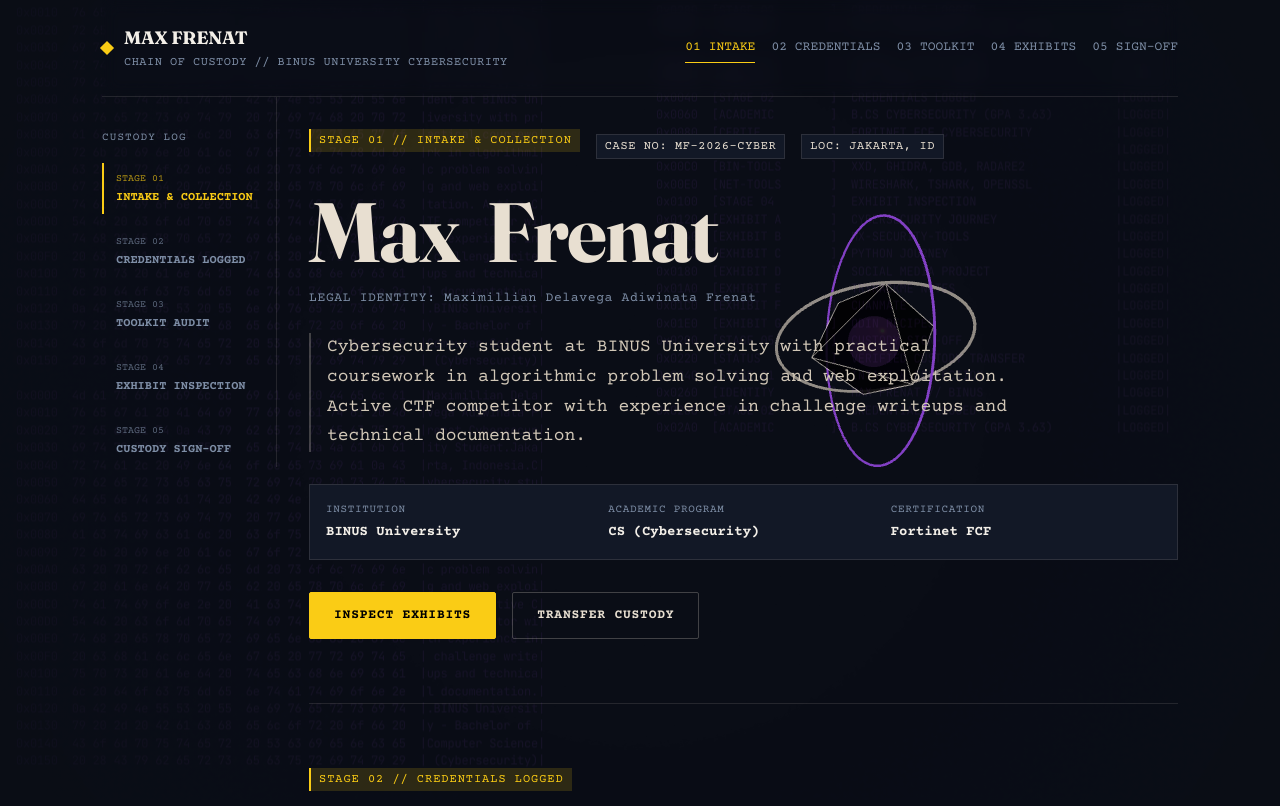
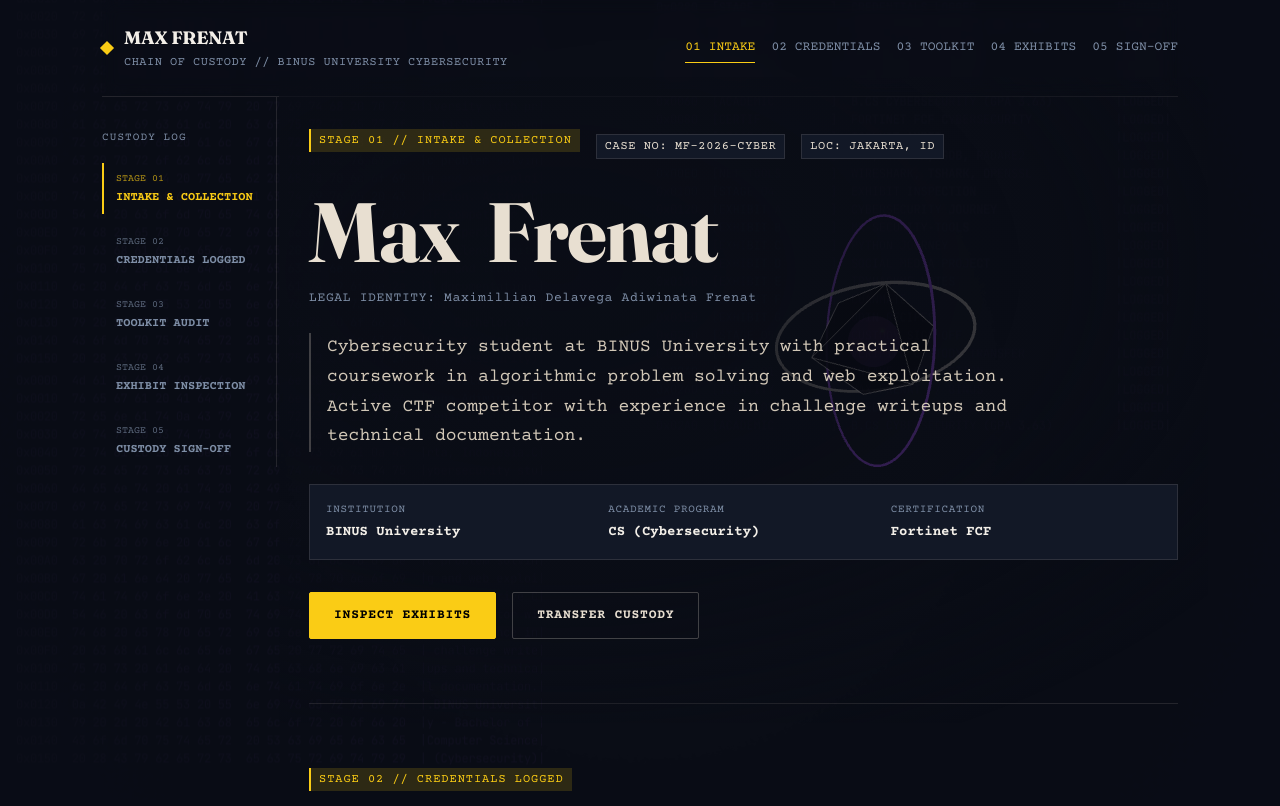
Before and after one commit to LKenzo/max-portofolio, a website built with Vite: page index.html in a window 1280 px wide. Shown: the top 806 px of the page. Built offline with nearby package versions, Linux system fonts and the light colour scheme; some packages are replaced by stand-ins of ours; animation ran at ten frames a second.

Commit message:
feat(ui): darker seamless streams with 0.98 alpha cards and hero scrim

```diff
--- a/src/styles/dossier.css
+++ b/src/styles/dossier.css
@@ -315,6 +315,27 @@
   display: flex;
   flex-direction: column;
   justify-content: center;
+  position: relative;
+}
+
+/* Subtle dark scrim behind hero name and statements to ensure zero stream bleed-through */
+.hero-block::before {
+  content: '';
+  position: absolute;
+  inset: -20px -30px;
+  background: radial-gradient(
+    ellipse 90% 80% at 30% 30%,
+    rgba(10, 13, 22, 0.88) 0%,
+    rgba(10, 13, 22, 0.65) 60%,
+    transparent 100%
+  );
+  pointer-events: none;
+  z-index: 0;
+}
+
+.hero-block > * {
+  position: relative;
+  z-index: 1;
 }
 
 .hero-meta-row {
@@ -653,19 +674,21 @@
   border: 1px solid var(--border-hairline);
   padding: var(--space-6);
   transition: border-color 0.2s ease;
+  z-index: 2;
 }
 
-/* Card background layer sits at z-index 1 */
+/* Near-opaque background (>= 0.95 alpha) so moving streams never show through the text */
 .case-file-card::before {
   content: '';
   position: absolute;
   inset: 0;
-  background-color: var(--bg-surface);
+  background-color: rgba(18, 24, 38, 0.98);
+  backdrop-filter: blur(4px);
   z-index: 1;
   pointer-events: none;
 }
 
-/* Card content sits at z-index 3 (above the z-index 2 reveal layer) */
+/* Card content sits at z-index 3 (above card backdrop and stream layer) */
 .case-file-card > * {
   position: relative;
   z-index: 3;
@@ -841,24 +864,23 @@
   width: 100vw;
   height: 100vh;
   pointer-events: none;
-  z-index: 2;
+  z-index: 1;
   overflow: hidden;
   opacity: 1;
-  /* Beam = ~300px radius, flat-top with a feathered edge (no bright core),
-     revealing the stream layers at ~0.4 opacity; base opacity 0.08 across full viewport */
+  /* Darker: base opacity <= 0.05 (0.04), in-beam <= 0.3 (0.28) with flat-top feathered beam */
   mask-image: radial-gradient(
     circle 300px at var(--uv-x, -500px) var(--uv-y, -500px),
-    rgba(0, 0, 0, 0.40) 0px,
-    rgba(0, 0, 0, 0.40) 220px,
-    rgba(0, 0, 0, 0.08) 300px,
-    rgba(0, 0, 0, 0.08) 100%
+    rgba(0, 0, 0, 0.28) 0px,
+    rgba(0, 0, 0, 0.28) 180px,
+    rgba(0, 0, 0, 0.04) 300px,
+    rgba(0, 0, 0, 0.04) 100%
   );
   -webkit-mask-image: radial-gradient(
     circle 300px at var(--uv-x, -500px) var(--uv-y, -500px),
-    rgba(0, 0, 0, 0.40) 0px,
-    rgba(0, 0, 0, 0.40) 220px,
-    rgba(0, 0, 0, 0.08) 300px,
-    rgba(0, 0, 0, 0.08) 100%
+    rgba(0, 0, 0, 0.28) 0px,
+    rgba(0, 0, 0, 0.28) 180px,
+    rgba(0, 0, 0, 0.04) 300px,
+    rgba(0, 0, 0, 0.04) 100%
   );
 }
 
@@ -907,13 +929,13 @@
 .uv-stream-pre {
   font-family: var(--font-mono);
   font-size: 0.75rem;
-  line-height: 1.45;
+  line-height: 1.5;
   color: var(--uv-violet);
   text-shadow: none; /* Replace the glow: zero text-shadow */
   user-select: none;
   white-space: pre;
   margin: 0;
-  padding: var(--space-4);
+  padding: 0 var(--space-4); /* Zero vertical padding ensures exact 50% seamless loop */
   width: 100%;
   overflow: hidden;
 }
@@ -938,7 +960,7 @@
   .global-uv-layer {
     mask-image: none !important;
     -webkit-mask-image: none !important;
-    opacity: 0.08 !important;
+    opacity: 0.04 !important;
   }
   .stream-track-a,
   .stream-track-b {
```
